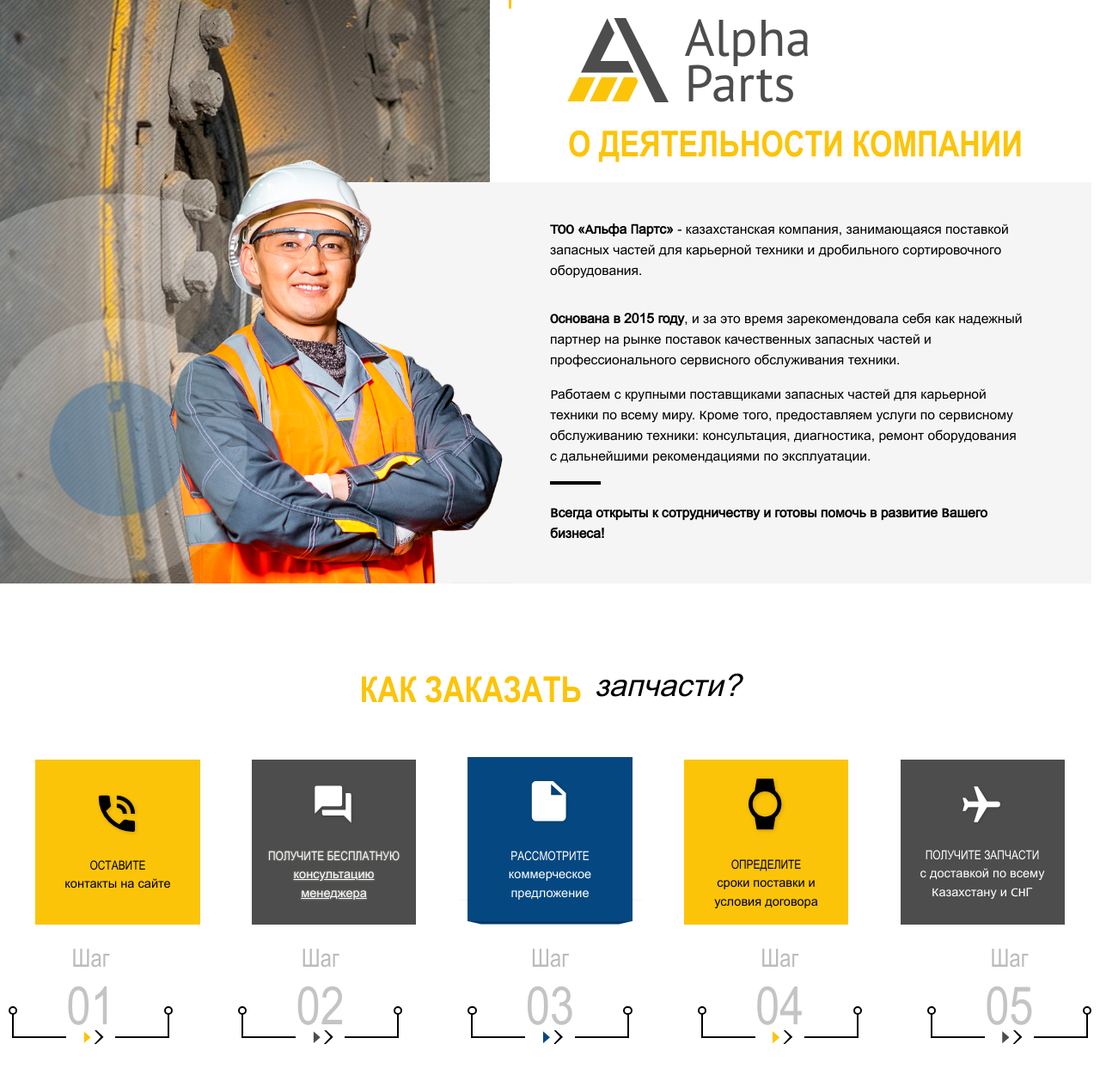
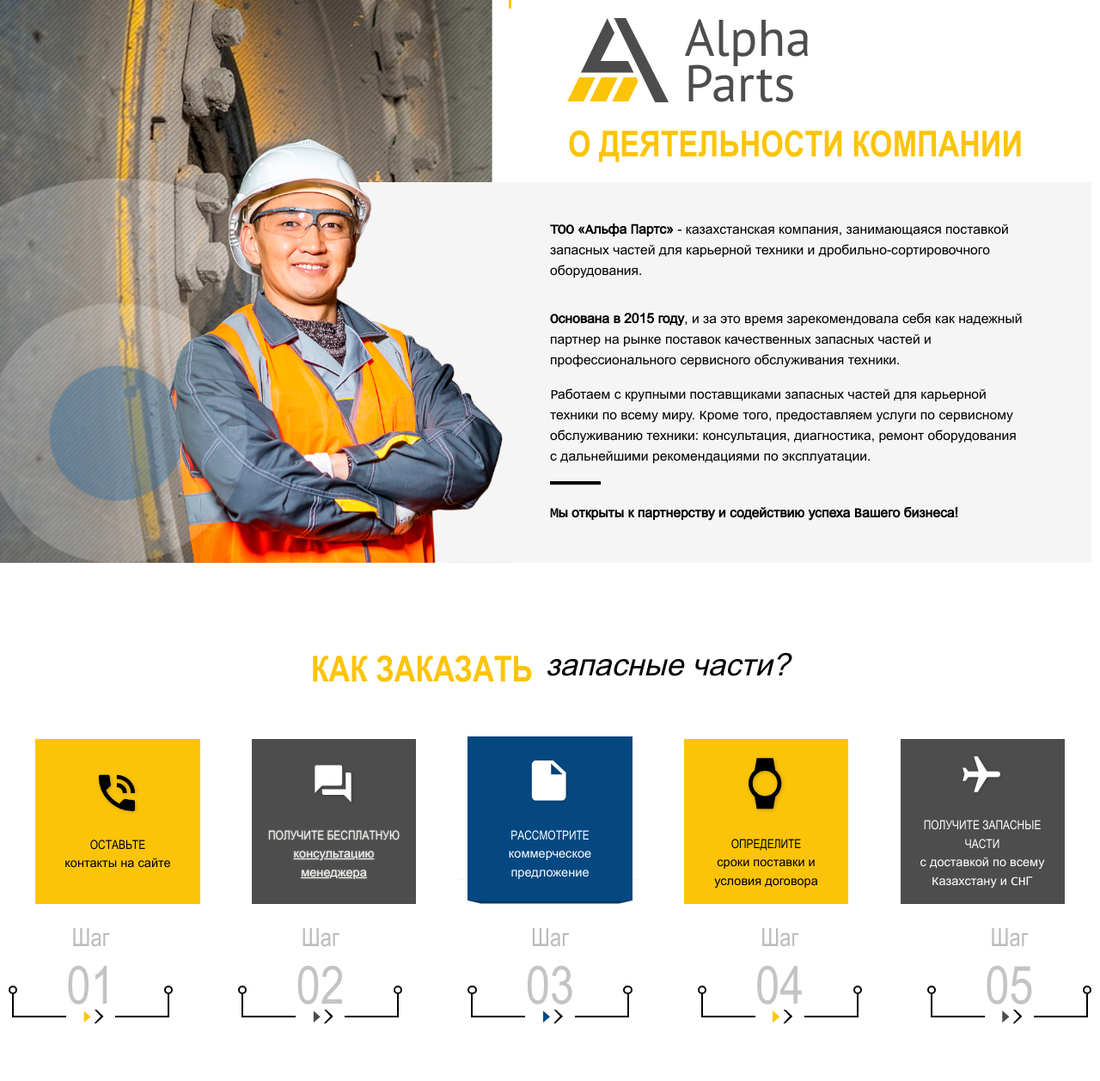
Before and after one commit to Yozhik333/AlphaParts, a PHP site: page / in a window 1280 px wide. Shown: the part 1977-3235 px from the top of the page at 86% size. Run offline with PHP 8.4, Linux system fonts and the light colour scheme.

Commit message:
Правки по тексту

```diff
--- a/app/index.php
+++ b/app/index.php
@@ -263,7 +263,7 @@
 								<div class="item__description" data-aos="fade-up">
 									<h3>Запасные части<br class="br-desktop">
 										для конвейеров</h3>
-									<p>Долговечные качественные запчасти для конвейеров по невысоким ценам. Вся продукция соответствует
+									<p>Долговечные качественные запасные части для конвейеров по невысоким ценам. Вся продукция соответствует
 										действующим стандартам и технологическим требованиям оборудования. </p>
 									<a href="catalog.html" class="btn btn-black">Подробнее</a>
 								</div>
@@ -291,7 +291,7 @@
 								<div class="item__description" data-aos="fade-right">
 									<h3>Компоненты для<br class="br-desktop">
 										мобильных<br class="br-mobile"> дробильно-сортировочных<br class="br-mobile"> комплексов</h3>
-									<p>Предлагаем высококачественные запчасти, прошедшие строгий контроль качества, чтобы сократить Ваши
+									<p>Предлагаем высококачественные запасные части, прошедшие строгий контроль качества, чтобы сократить Ваши
 										затраты
 										на ремонт и замену основных составляющих дробилок. </p>
 									<a href="catalog.html" class="btn btn-black">Подробнее</a>
@@ -352,7 +352,7 @@
 										<p><span>ТОО «Альфа Партс»</span> - казахстанская компания, занимающаяся поставкой запасных частей
 											для
 											карьерной техники
-											и дробильного сортировочного оборудования. </p>
+											и дробильно-сортировочного оборудования. </p>
 										<p><span>Основана в 2015 году</span>, и за это время зарекомендовала себя как надежный партнер на
 											рынке
 											поставок
@@ -363,8 +363,7 @@
 											дальнейшими рекомендациями по эксплуатации.
 										</p>
 										<div class="third-section__description-footer">
-											Всегда открыты к сотрудничеству и готовы помочь
-											в развитие Вашего бизнеса!
+                                            Мы открыты к партнерству и содействию успеха Вашего бизнеса!
 										</div>
 									</div>
 								</div>
@@ -379,7 +378,7 @@
 					<div class="container-xl">
 						<div class="four-section__headline">
 							<h2>Как заказать</h2>
-							<p>запчасти?</p>
+							<p>запасные части?</p>
 						</div>
 						<!-- /.four-section__headline -->
 						<div class="cubes-wrap">
@@ -388,10 +387,10 @@
 								<div class="cube cube1">
 									<div class="cube-side cube-front">
 										<div class="cube__img">
-											<img src="images/dest/cube-1.svg" alt="Оставите контакты на сайте">
+											<img src="images/dest/cube-1.svg" alt="Оставьте контакты на сайте">
 										</div>
 										<div class="cube-text">
-											<span>Оставите</span>
+											<span>Оставьте</span>
 											контакты на сайте
 										</div>
 									</div>
@@ -486,7 +485,7 @@
 											<img src="images/dest/cube-4.svg" alt="Доставка по всему СНГ">
 										</div>
 										<div class="cube-text">
-											<span>Получите запчасти</span> с
+											<span>Получите запасные части</span> с
 											доставкой по
 											всему Казахстану и СНГ
 										</div>
@@ -638,7 +637,7 @@
 
 									<div class="mobile-cube-text">
 										<p class="step">Шаг 05</p>
-										<span>Получите запчасти</span>
+										<span>Получите запасные части</span>
 										<p>
 											с доставкой по всему<br>
 											Казахстану и СНГ
@@ -740,7 +739,7 @@
 								<div class="causes-item-wrap">
 									<div class="causes-item__text">
 										<div class="causes-item__arrow"></div>
-										<span>Отгрузка заказных</span><br>
+										<span>Отгрузка заказанных</span><br>
 										<p>товаров в тот же день</p>
 										<i>(при оформлении заказа до 12:00)</i>
 									</div>
@@ -1021,7 +1020,7 @@
 				<div class="modal-header-my">
 					<span class="close">&times;</span>
 					<h4>Оставьте свои контакты,</h4>
-					<p>и наш менеджер с Вами свяжется в течении 60 минут! </p>
+					<p>и наш менеджер с Вами свяжется в течение 60 минут! </p>
 				</div>
 				<div class="modal-body">
 					<div class="modal-body-input">
```
